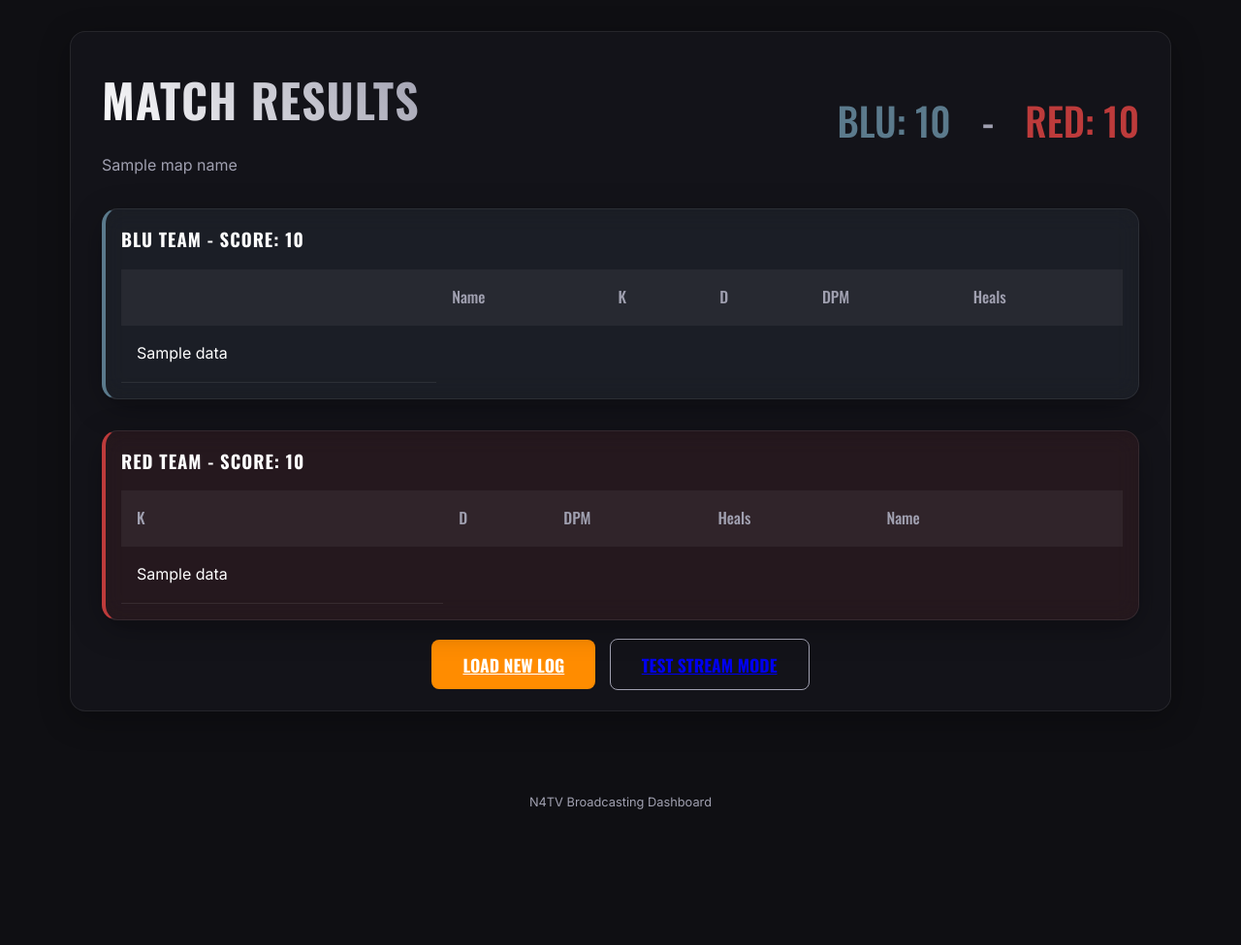
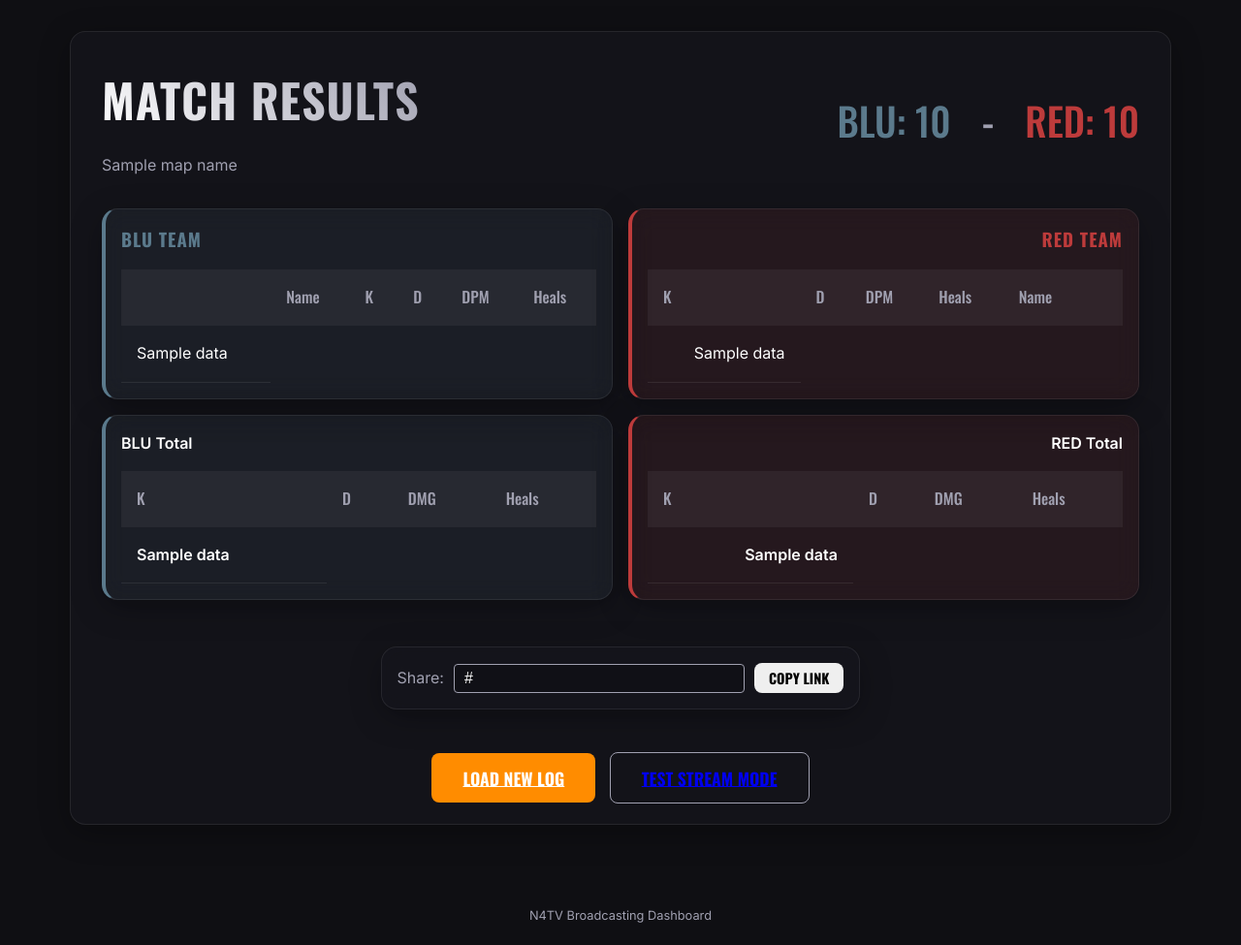
Before and after one commit to n4ver/N4TV, a Flask app: template dashboard/Templates/match.html in a window 1280 px wide. Shown: the whole page at 97% size. Before the commit the page ends 835 px from the top, so only its background shows below. Run offline with Flask 2, Linux system fonts and the light colour scheme; the template is opened without the code that fills it: most values are stand-ins (such as "Sample title", 1, 10 or a date in 2020).

Commit message:
Style adjustments, mostly working

```diff
--- a/dashboard/Templates/match.html
+++ b/dashboard/Templates/match.html
@@ -8,15 +8,18 @@
             <p style="color: var(--text-muted);">{{ map_name }}</p>
         </div>
         <div style="display: flex; gap: 2rem; font-family: var(--font-head); font-size: 2.5rem; align-items: center;">
-            <span class="team-blu">BLU: {{ blu_score }}</span>
+            <span class="team-blu">BLU: {{ score[0] }}</span>
             <span style="color: var(--text-muted);">-</span>
-            <span class="team-red">RED: {{ red_score }}</span>
+            <span class="team-red">RED: {{ score[1] }}</span>
         </div>
     </div>
 
-    <div class="glass-panel bg-blu" style="padding: 1rem;">
-        <h3>BLU Team - Score: {{ score[0] }}</h3>
-        <table class="stats-table">
+    <div style="display: flex; gap: 1rem; flex-wrap: wrap; align-items: flex-start;">
+
+        <div style="flex: 1; min-width: 400px; display: flex; flex-direction: column; gap: 1rem;">
+            <div class="glass-panel bg-blu" style="padding: 1rem; margin: 0;">
+                <h3 class="team-blu">BLU Team</h3>
+                <table class="stats-table" style="width: 100%;">
                     <thead>
                         <tr>
                             <th></th>
@@ -43,9 +46,32 @@
                 </table>
             </div>
 
-    <div class="glass-panel bg-red" style="padding: 1rem;">
-        <h3>RED Team - Score: {{ score[1] }}</h3>
-        <table class="stats-table">
+            <div class="glass-panel bg-blu" style="padding: 1rem; margin: 0;">
+                <h4>BLU Total</h4>
+                <table class="stats-table" style="width: 100%;">
+                    <thead>
+                        <tr>
+                            <th>K</th>
+                            <th>D</th>
+                            <th>DMG</th>
+                            <th>Heals</th>
+                        </tr>
+                    </thead>
+                    <tbody>
+                        <tr>
+                        {% for stat in data[3] %}
+                        <td><strong>{{ stat }}</strong></td>
+                        {% endfor %}
+                        </tr>
+                    </tbody>
+                </table>
+            </div>
+        </div>
+
+        <div style="flex: 1; min-width: 400px; display: flex; flex-direction: column; gap: 1rem;">
+            <div class="glass-panel bg-red" style="padding: 1rem; margin: 0;">
+                <h3 class="team-red" style="text-align: right;">RED Team</h3>
+                <table class="stats-table" style="width: 100%; text-align: right;">
                     <thead>
                         <tr>
                             <th>K</th>
@@ -72,9 +98,76 @@
                 </table>
             </div>
 
-    <div style="text-align: center; margin-top: 2rem;">
+            <div class="glass-panel bg-red" style="padding: 1rem; margin: 0;">
+                <h4 style="text-align: right;">RED Total</h4>
+                <table class="stats-table" style="width: 100%; text-align: right;">
+                    <thead>
+                        <tr>
+                            <th>K</th>
+                            <th>D</th>
+                            <th>DMG</th>
+                            <th>Heals</th>
+                        </tr>
+                    </thead>
+                    <tbody>
+                        <tr>
+                        {% for stat in data[2] %}
+                        <td><strong>{{ stat }}</strong></td>
+                        {% endfor %}
+                        </tr>
+                    </tbody>
+                </table>
+            </div>
+        </div>
+    </div>
+
+    <div style="margin-top: 3rem; display: flex; flex-direction: column; align-items: center; gap: 1.5rem;">
+
+        {% if sharelink %}
+        <div class="glass-panel" style="padding: 1rem; display: flex; gap: 10px; align-items: center; max-width: 600px;">
+            <span style="white-space: nowrap; color: var(--text-muted);">Share:</span>
+            <input type="text" value="{{ sharelink }}" id="sharelink" readonly
+                   style="background: rgba(0,0,0,0.2); border: 1px solid var(--text-muted); color: var(--text-main); padding: 5px 10px; border-radius: 4px; width: 300px;">
+
+            <div class="tooltip" style="position: relative; display: inline-block;">
+                <button id="copylink" type="button" class="btn" onclick="copy_function()" onmouseout="out_function()"
+                        style="padding: 5px 15px; font-size: 0.9rem;">
+                    <span class="tooltiptext" id="myTooltip"
+                          style="visibility: hidden; width: 140px; background-color: #555; color: #fff; text-align: center; border-radius: 6px; padding: 5px; position: absolute; z-index: 1; bottom: 125%; left: 50%; margin-left: -75px; opacity: 0; transition: opacity 0.3s;">
+                        Copy to clipboard
+                    </span>
+                    Copy Link
+                </button>
+            </div>
+        </div>
+        {% endif %}
+
+        <div>
             <a href="{{ url_for('index') }}" class="btn btn-primary">Load New Log</a>
             <a href="{{ url_for('log', stream='true') }}" class="btn" style="background: transparent; border: 1px solid var(--text-muted); margin-left: 10px;">Test Stream Mode</a>
         </div>
     </div>
+</div>
+
+<script>
+function copy_function() {
+  var copyText = document.getElementById("sharelink");
+  copyText.select();
+  copyText.setSelectionRange(0, 99999); // For mobile devices
+  navigator.clipboard.writeText(copyText.value);
+
+  var tooltip = document.getElementById("myTooltip");
+  tooltip.innerHTML = "Copied!";
+  tooltip.style.visibility = "visible";
+  tooltip.style.opacity = "1";
+}
+
+function out_function() {
+  var tooltip = document.getElementById("myTooltip");
+  tooltip.innerHTML = "Copy to clipboard";
+  tooltip.style.visibility = "hidden";
+  tooltip.style.opacity = "0";
+}
+</script>
+
 {% endblock %}
```
Lines whose indentation alone changed are shown as unchanged.
